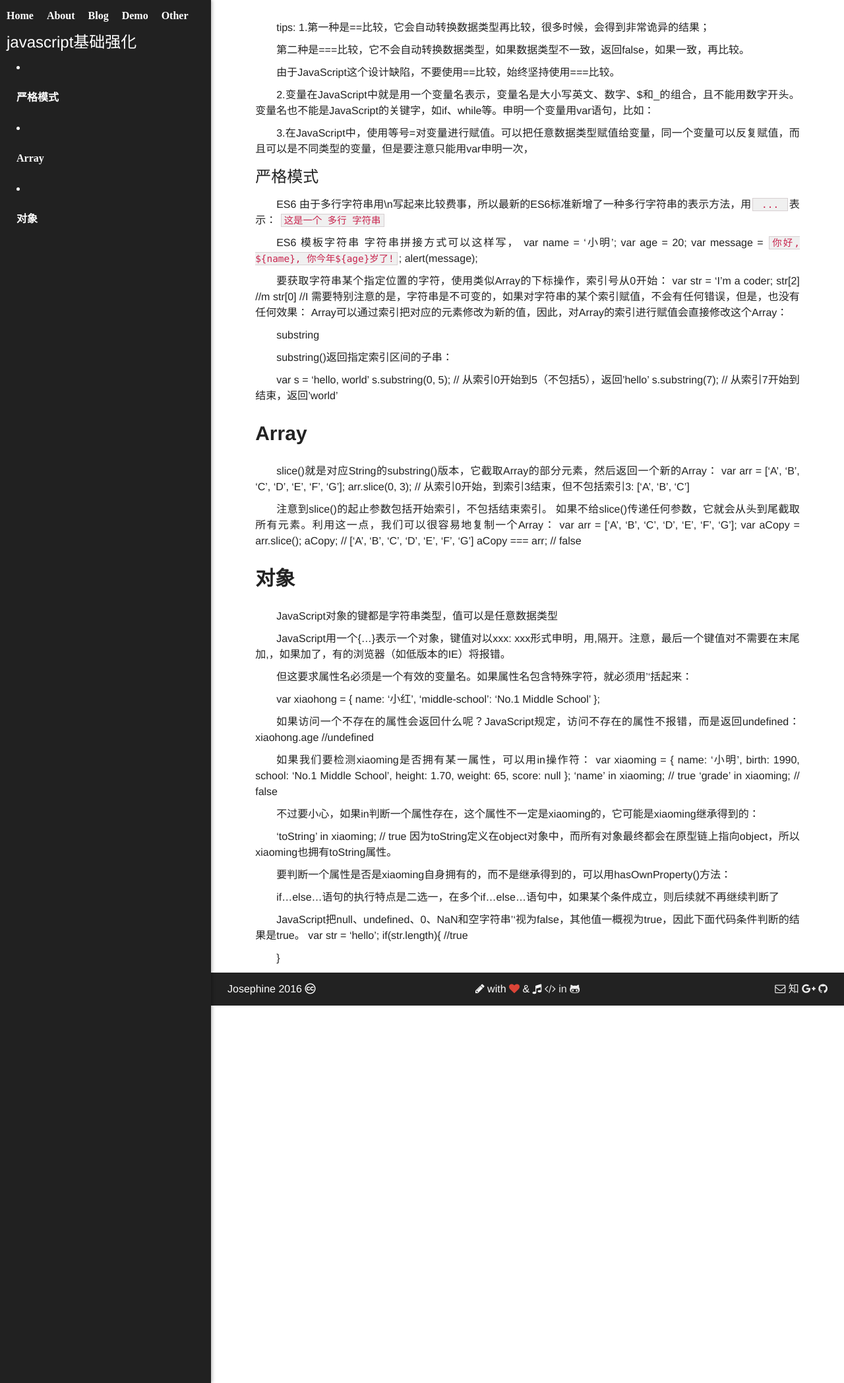
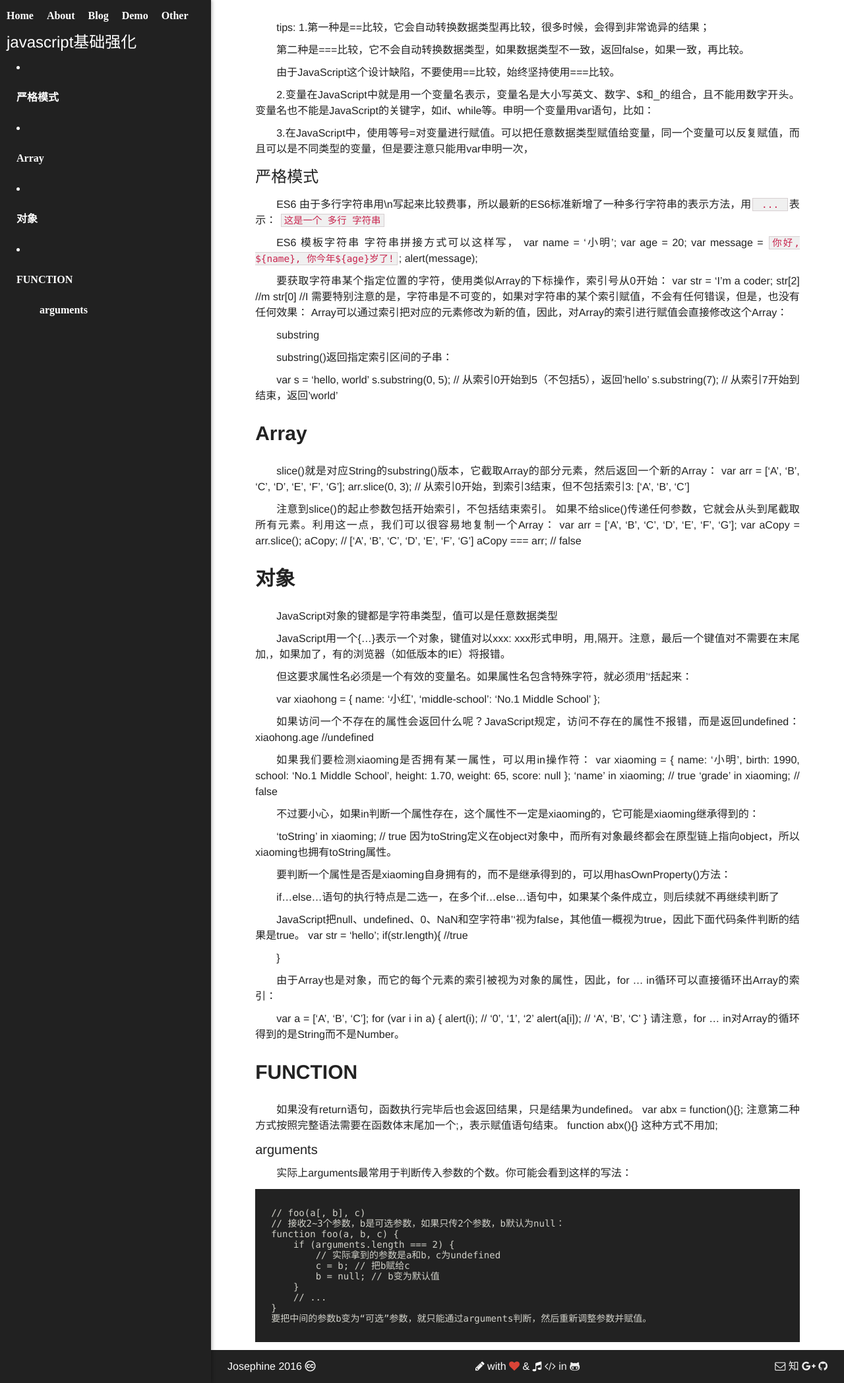
Before and after one commit to jsm1003/ZinCode.github.io, a Jekyll site: the page built from _posts/2016-8-12-deep-in-javascript.md, in a window 1280 px wide. Shown: the whole page at 66% size. Built offline with Jekyll 4.4.1, drawn with Linux system fonts in a browser that asks for light colours; nearby versions of some CDN libraries; comment, search, counter and statistics services are not loaded.

```diff
--- a/_posts/2016-8-12-deep-in-javascript.md
+++ b/_posts/2016-8-12-deep-in-javascript.md
@@ -104,3 +104,34 @@ var str = 'hello';
 if(str.length){		//true
 
 }
+
+由于Array也是对象，而它的每个元素的索引被视为对象的属性，因此，for ... in循环可以直接循环出Array的索引：
+
+var a = ['A', 'B', 'C'];
+for (var i in a) {
+    alert(i); // '0', '1', '2'
+    alert(a[i]); // 'A', 'B', 'C'
+}
+请注意，for ... in对Array的循环得到的是String而不是Number。
+
+## FUNCTION
+
+如果没有return语句，函数执行完毕后也会返回结果，只是结果为undefined。
+var abx = function(){};
+注意第二种方式按照完整语法需要在函数体末尾加一个;，表示赋值语句结束。
+function abx(){} 这种方式不用加;
+
+#### arguments
+实际上arguments最常用于判断传入参数的个数。你可能会看到这样的写法：
+
+	// foo(a[, b], c)
+	// 接收2~3个参数，b是可选参数，如果只传2个参数，b默认为null：
+	function foo(a, b, c) {
+	    if (arguments.length === 2) {
+	        // 实际拿到的参数是a和b，c为undefined
+	        c = b; // 把b赋给c
+	        b = null; // b变为默认值
+	    }
+	    // ...
+	}
+	要把中间的参数b变为“可选”参数，就只能通过arguments判断，然后重新调整参数并赋值。
--- a/css/main.css
+++ b/css/main.css
@@ -144,7 +144,7 @@ animation: blink 0.7s infinite;
 article {
 	width: 75%;
 	float: right;
-	/*overflow: scroll;*/
+	overflow: scroll;
 	overflow-x: hidden;
 	/*position: relative;*/
 }
--- a/css/post.css
+++ b/css/post.css
@@ -27,6 +27,9 @@
 	display: block;
 	margin: 30px 0;
 }
+.catalog code{
+	color: #fff;
+}
 article ul{
 	list-style:disc;
 }
--- a/js/post.js
+++ b/js/post.js
@@ -1,19 +1,44 @@
 (function(){
 	//先把默认的markdown生成的列表隐藏。
-var mdc = document.querySelector('#markdown-toc');
+var mdc = document.querySelector('#markdown-toc'),
+catalog = document.querySelector('.catalog'),
+article = document.querySelector('article'),
+begin, end;
+
 mdc.style.display = 'none';
-var catalog = document.querySelector('.catalog');
+
 if(mdc === null){
 	catalog.style.display = 'none';
 } else{
-	//用到插件scroll.js，所以要添加class属性为scroll
 	var aList = mdc.querySelectorAll('a');
-	for(var i = 0;i<aList.length;i++){
-		aList[i].setAttribute('class', 'scroll');
-	}
 	//内容转移
 	var mdcContent = mdc.innerHTML;
 	catalog.insertAdjacentHTML('afterbegin', mdcContent);
+	mdc.parentNode.removeChild(mdc);
+	catalog.onclick = function(e){
+		begin = article.scrollTop;
+		e.preventDefault();
+		var catId = e.target.id.substring(13);
+		var realId = article.querySelector('#' + catId);
+		end = realId.offsetTop - 20;
+		move(article, begin, end);
+	};
 
 }
+
+//运动函数
+function move(obj, begin, end){
+	clearInterval(obj.timer);
+ obj.timer = setInterval(function(){
+		var speed = (end - article.scrollTop)/10;
+		speed = speed > 0 ? Math.ceil(speed) : Math.floor(speed);
+		article.scrollTop += speed;
+		if(article.scrollTop === end){
+			clearInterval(obj.timer);
+		}
+
+	},30);
+}
+
+
 }());
```
Also changed, not shown: README.md.
